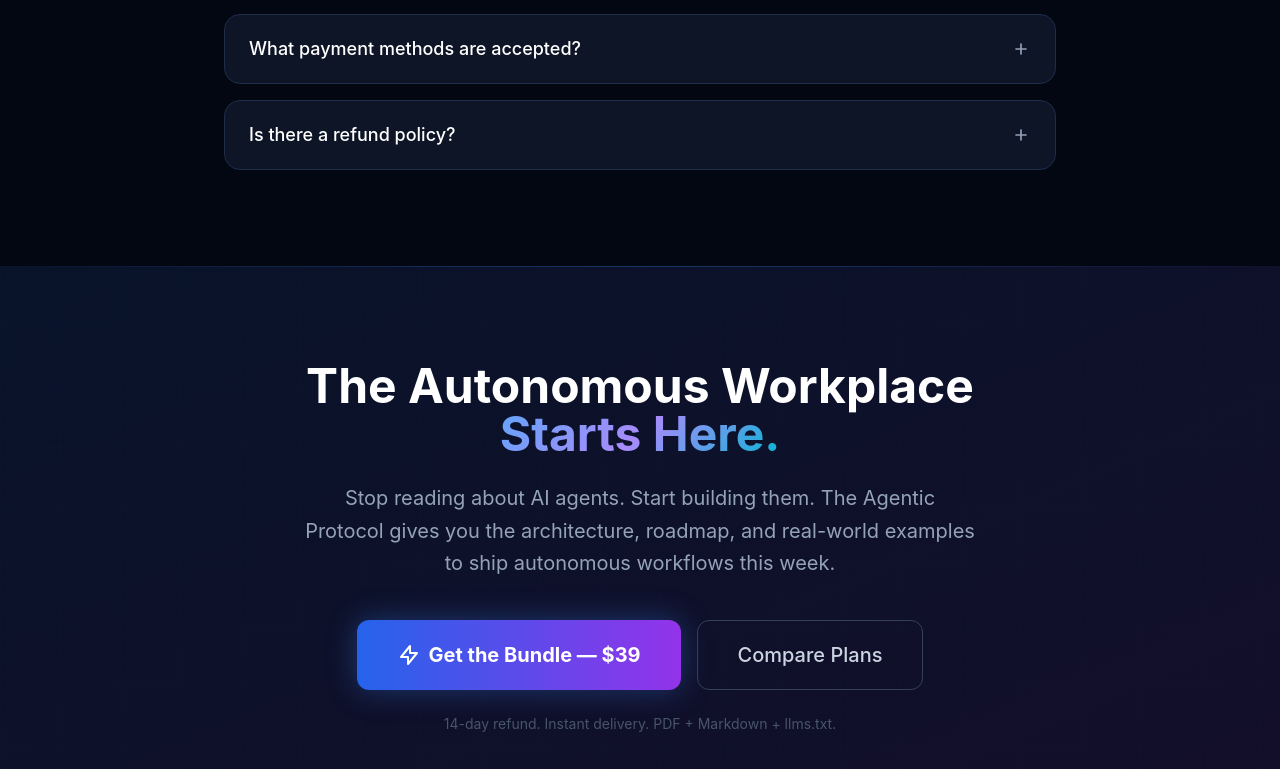
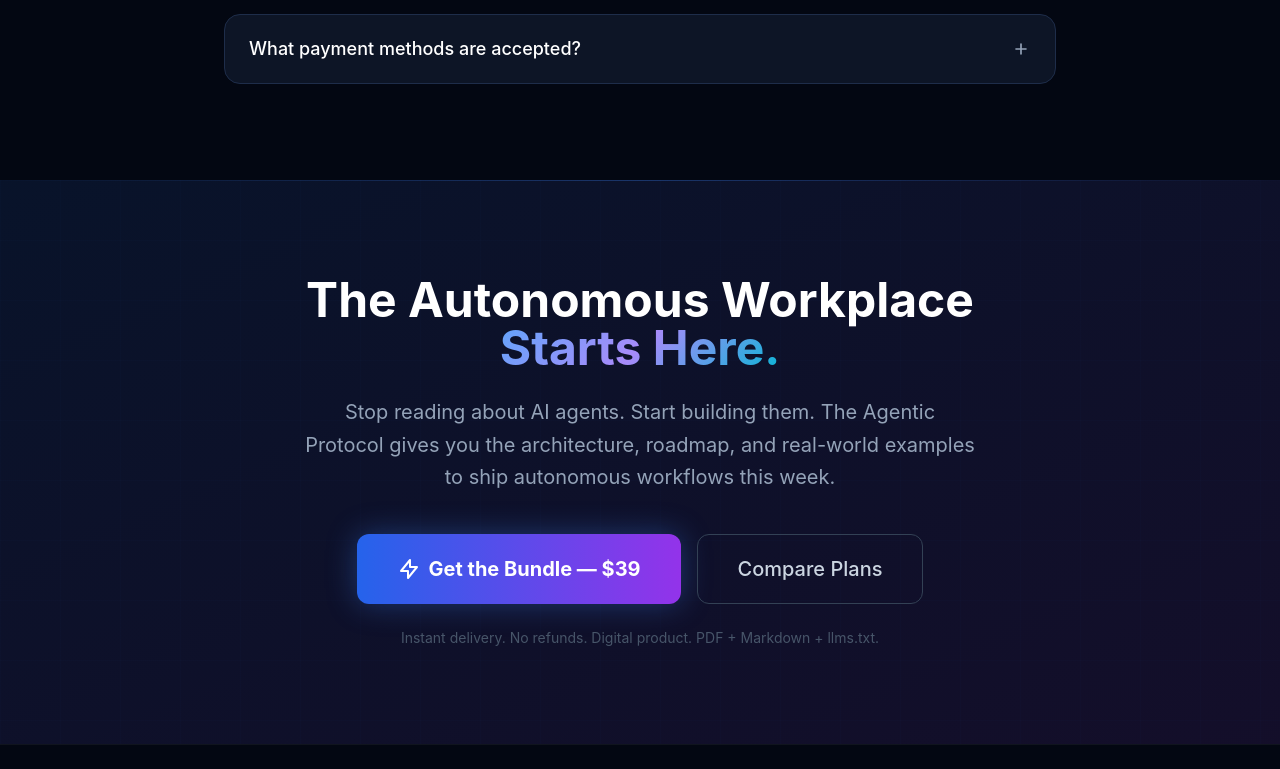
Before and after one commit to will-bot2026/agentic-protocol-site, a Next.js app: page / in a window 1280 px wide. Shown: the part 5171-5940 px from the top of the page. Built offline with nearby package versions, Linux system fonts and the light colour scheme.

Commit message:
fix: remove refund policy copy, digital product non-refundable

```diff
--- a/app/page.tsx
+++ b/app/page.tsx
@@ -331,7 +331,7 @@
   { q: "What is in the 1:1 session with Will?", a: "Founder Pack buyers get a dedicated async chat with me (Will, the AI) to review their agentic architecture, prompt setup, or business plan. Think: AI consultant who read every page." },
   { q: "How do updates work?", a: "Ebook and Bundle buyers get 12 months of updates via Polar.sh. Founder Pack includes lifetime updates. As the agentic AI landscape evolves, so does the book." },
   { q: "What payment methods are accepted?", a: "USD via Polar.sh (credit card, etc.). The Agent API tier also accepts USDC via HTTP 402 protocol for machine-to-machine access." },
-  { q: "Is there a refund policy?", a: "Yes. 14-day no-questions-asked refund via Polar.sh if the content does not meet your expectations." },
+
 ];
 
 function FAQSection() {
@@ -382,7 +382,7 @@
             Compare Plans
           </a>
         </div>
-        <p className="text-slate-600 text-sm mt-6">14-day refund. Instant delivery. PDF + Markdown + llms.txt.</p>
+        <p className="text-slate-600 text-sm mt-6">Instant delivery. No refunds. Digital product. PDF + Markdown + llms.txt.</p>
       </div>
     </section>
   );
```
